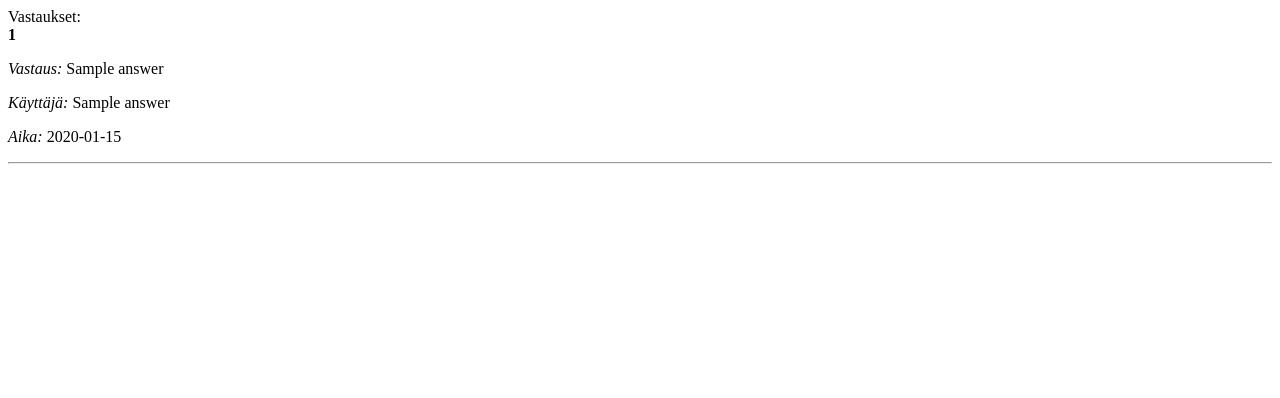
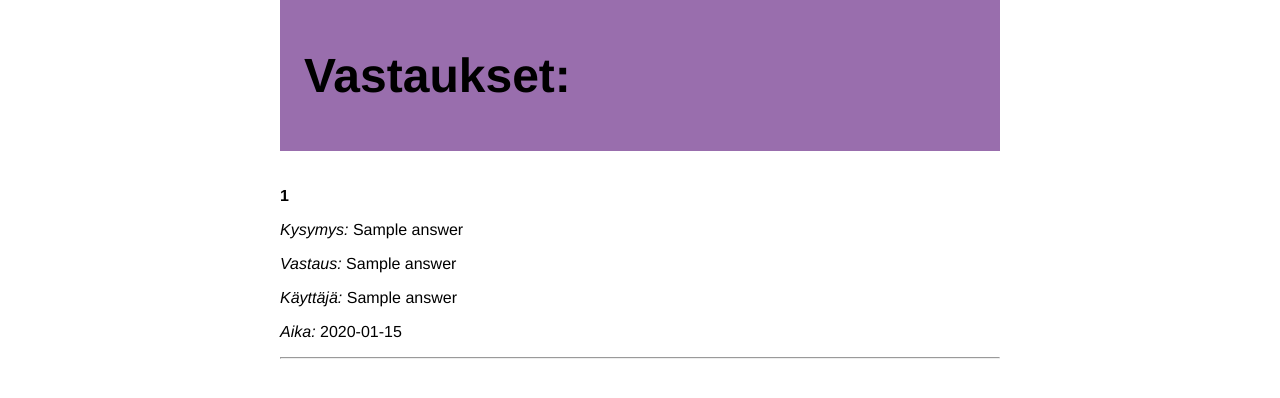
Before and after one commit to lahgit/opetussovellus, a Flask app: template templates/answerlist.html in a window 1280 px wide. Shown: the top 398 px of the page. Run offline with Flask 3, Linux system fonts and the light colour scheme; the template is opened without the code that fills it: most values are stand-ins (such as "Sample title", 1, 10 or a date in 2020).

Commit message:
More info in answers tab and slight UI changes

```diff
--- a/messages.py
+++ b/messages.py
@@ -104,7 +104,7 @@ def search_polls(id,id2):
 
 def search_answers(course_id):
 
-    sql = """SELECT a.id, c.choice, u.username, a.sent_at
+    sql = """SELECT a.id, c.choice, u.username, a.sent_at, p.topic
     FROM answers a
     LEFT JOIN choices c ON a.choice_id = c.id
     LEFT JOIN users u ON a.answered_by = u.id
--- a/templates/answerlist.html
+++ b/templates/answerlist.html
@@ -1,13 +1,36 @@
 <!DOCTYPE html>
+<style>
+    body {
+    margin: auto;
+    max-width: 45em;
+    font-family: 'Helvetica', 'Arial', sans-serif;
 
-Vastaukset:
+}
+    .header {
+        background: rgb(153, 110, 173);
+        font-weight: bold;
+        padding: 1em 0.5em;
+        font-size: 3em;
+    }
 
+    .info {
+        font-size: 2em;
+    }
+</style>
+
+<body>
+<div class="header">
+<b>Vastaukset:</b>
+</div>
+
+<br>
 <br>
 
 {% for answer in answers%}
 
 <b>{{ answer[0] }} </b>
 <p>
+<i>Kysymys: </i> {{ answer[4] }}
 <p>
 <i>Vastaus:</i> {{ answer[1] }}
 <p>
@@ -20,3 +43,5 @@ Vastaukset:
 
 <hr>
 {% endfor %}
+
+</body>
```
Also changed, not shown: templates/coursepage.html (+20 -3 lines).
